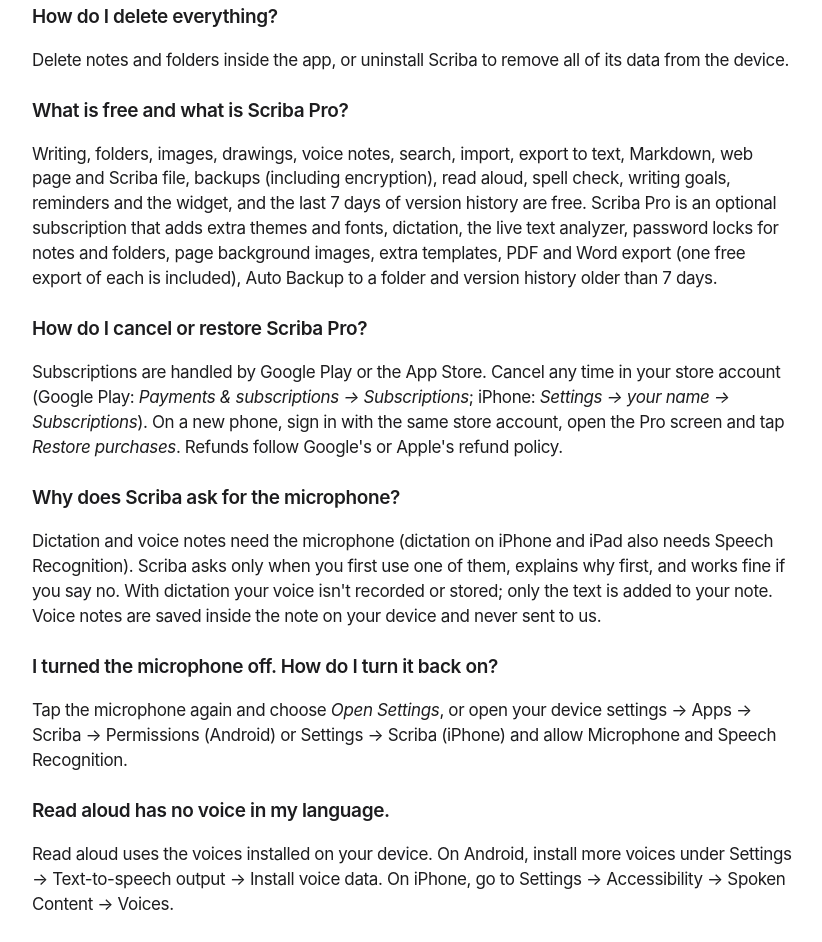
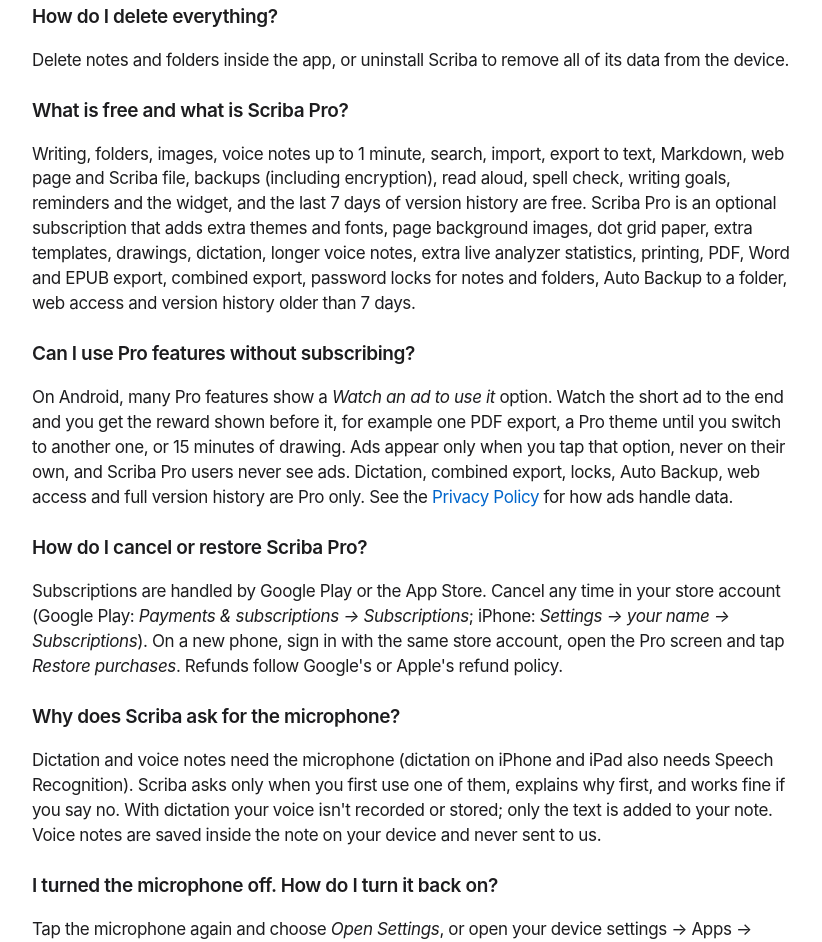
Before and after one commit to rexiox/rexiox.github.io, a plain HTML site: page project/scriba/support.html in a window 1280 px wide. Shown: the part 1716-2658 px from the top of the page, without its empty margins (140-962 px from the left). Drawn offline with Linux system fonts and the light colour scheme.

Commit message:
update support for scriba

```diff
--- a/project/scriba/support.html
+++ b/project/scriba/support.html
@@ -109,7 +109,7 @@ footer{background:var(--bg2);color:var(--muted);font-size:12px}
 <h3>How does Auto Backup work? (Pro)</h3><p>Turn on <em>Auto Backup to Folder</em> in Settings and pick a folder. Scriba saves a backup there daily, weekly or monthly while you use the app, and keeps the newest 7 files. Pick a cloud folder such as Google Drive or iCloud Drive so your backups survive a phone reset.</p>
 <h3>I forgot my passcode.</h3><p>For your privacy, we cannot see or reset it. Contact us and we'll help with the options available.</p>
 <h3>How do I delete everything?</h3><p>Delete notes and folders inside the app, or uninstall Scriba to remove all of its data from the device.</p>
-<h3>What is free and what is Scriba Pro?</h3><p>Writing, folders, images, drawings, voice notes, search, import, export to text, Markdown, web page and Scriba file, backups (including encryption), read aloud, spell check, writing goals, reminders and the widget, and the last 7 days of version history are free. Scriba Pro is an optional subscription that adds extra themes and fonts, dictation, the live text analyzer, password locks for notes and folders, page background images, extra templates, PDF and Word export (one free export of each is included), Auto Backup to a folder and version history older than 7 days.</p>
+<h3>What is free and what is Scriba Pro?</h3><p>Writing, folders, images, voice notes up to 1 minute, search, import, export to text, Markdown, web page and Scriba file, backups (including encryption), read aloud, spell check, writing goals, reminders and the widget, and the last 7 days of version history are free. Scriba Pro is an optional subscription that adds extra themes and fonts, page background images, dot grid paper, extra templates, drawings, dictation, longer voice notes, extra live analyzer statistics, printing, PDF, Word and EPUB export, combined export, password locks for notes and folders, Auto Backup to a folder, web access and version history older than 7 days.</p><h3>Can I use Pro features without subscribing?</h3><p>On Android, many Pro features show a <em>Watch an ad to use it</em> option. Watch the short ad to the end and you get the reward shown before it, for example one PDF export, a Pro theme until you switch to another one, or 15 minutes of drawing. Ads appear only when you tap that option, never on their own, and Scriba Pro users never see ads. Dictation, combined export, locks, Auto Backup, web access and full version history are Pro only. See the <a href="privacy-policy.html#ads">Privacy Policy</a> for how ads handle data.</p>
 <h3>How do I cancel or restore Scriba Pro?</h3><p>Subscriptions are handled by Google Play or the App Store. Cancel any time in your store account (Google Play: <em>Payments &amp; subscriptions → Subscriptions</em>; iPhone: <em>Settings → your name → Subscriptions</em>). On a new phone, sign in with the same store account, open the Pro screen and tap <em>Restore purchases</em>. Refunds follow Google's or Apple's refund policy.</p>
 <h3>Why does Scriba ask for the microphone?</h3><p>Dictation and voice notes need the microphone (dictation on iPhone and iPad also needs Speech Recognition). Scriba asks only when you first use one of them, explains why first, and works fine if you say no. With dictation your voice isn't recorded or stored; only the text is added to your note. Voice notes are saved inside the note on your device and never sent to us.</p>
 <h3>I turned the microphone off. How do I turn it back on?</h3><p>Tap the microphone again and choose <em>Open Settings</em>, or open your device settings → Apps → Scriba → Permissions (Android) or Settings → Scriba (iPhone) and allow Microphone and Speech Recognition.</p>
```
